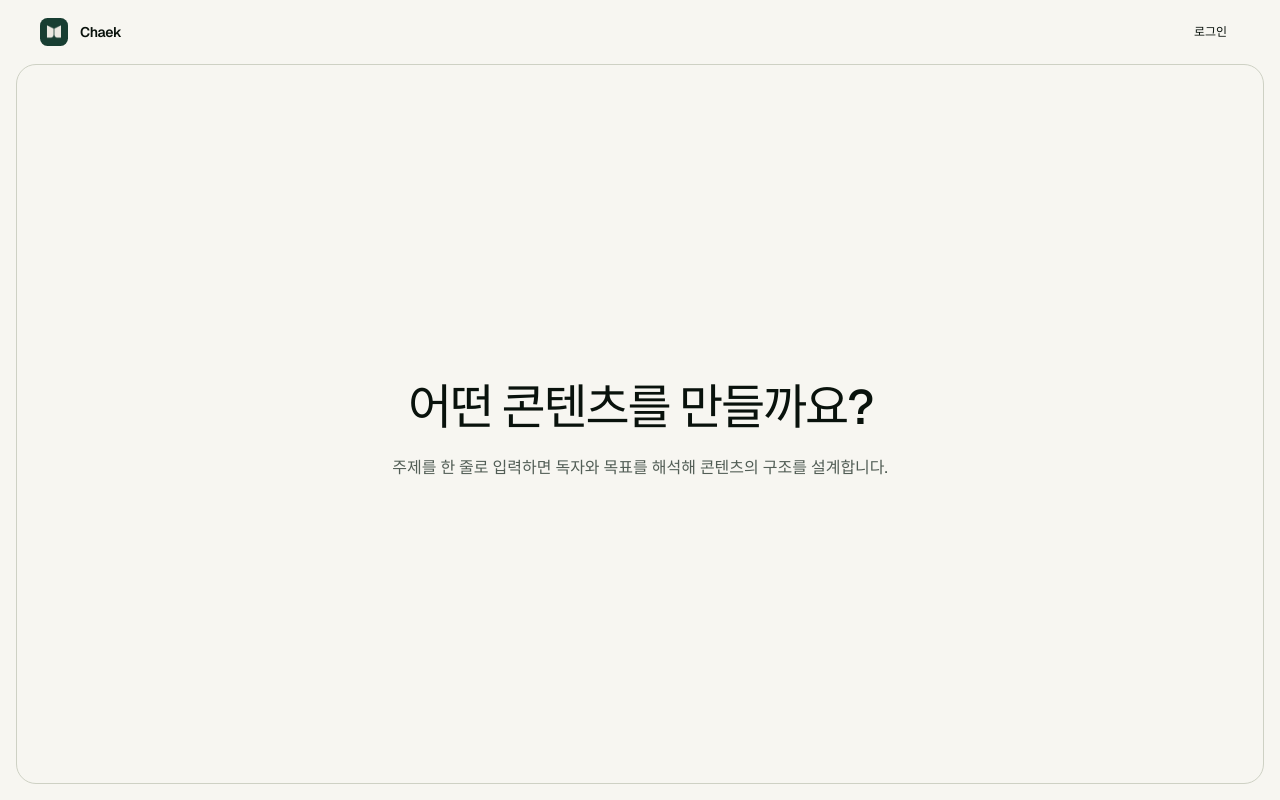
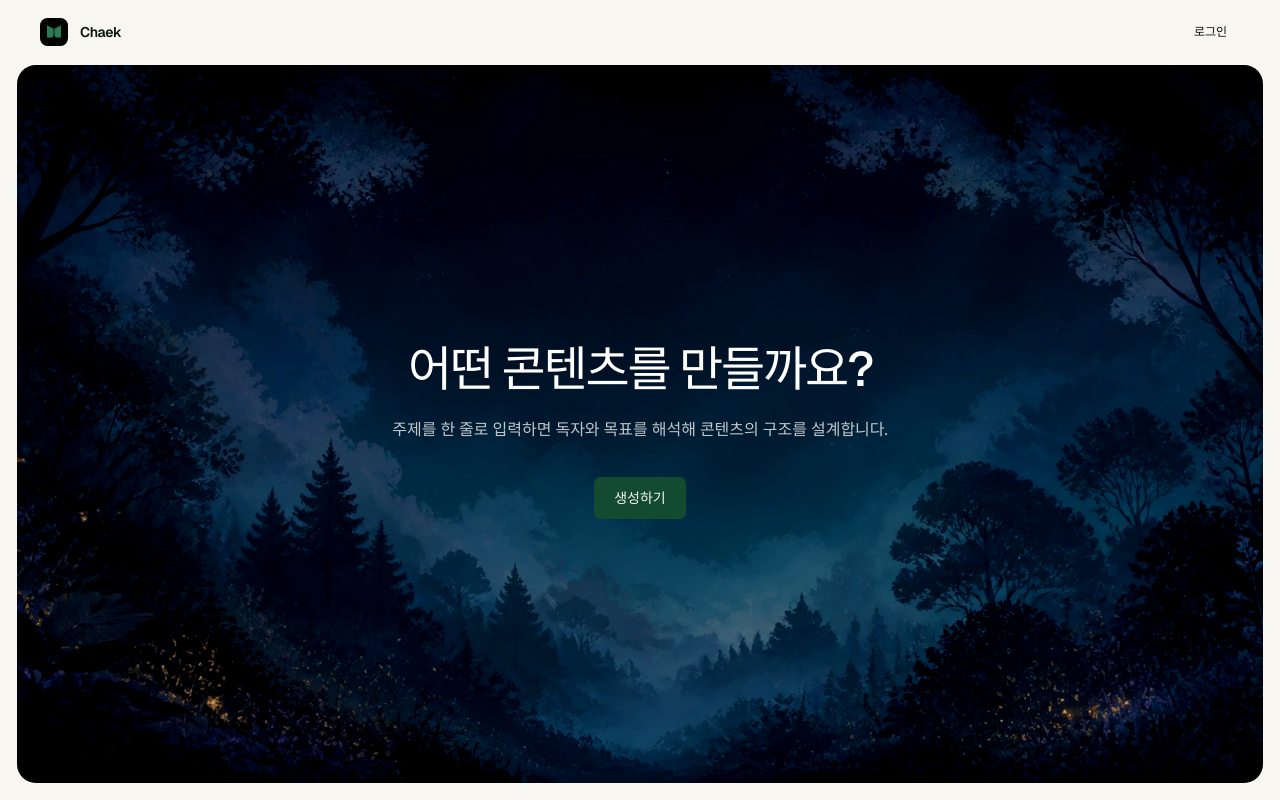
Before and after one commit to leejss/chaek, a Next.js app: page / in a window 1280 px wide. Built offline with nearby package versions, Linux system fonts and the light colour scheme; no server answers.

Commit message:
feat: enhance home page layout with background image and call-to-action button

```diff
--- a/app/(web)/page.tsx
+++ b/app/(web)/page.tsx
@@ -1,4 +1,8 @@
 import type { Metadata } from "next";
+import Image from "next/image";
+import Link from "next/link";
+
+import { buttonVariants } from "@/components/ui/button";
 
 export const metadata: Metadata = {
   title: "콘텐츠 만들기 | Chaek",
@@ -10,19 +14,36 @@
     <div className="px-4 pb-4 flex flex-col flex-1">
       <section
         aria-labelledby="home-title"
-        className={`flex flex-1 items-center justify-center border rounded-2xl`}
+        className="relative flex flex-1 items-center justify-center overflow-hidden rounded-2xl border border-white/10"
       >
-        <div className="w-full max-w-2xl">
+        <Image
+          alt=""
+          className="object-cover contrast-125 saturate-125"
+          fill
+          preload
+          sizes="100vw"
+          src="/images/dreamy-forest-hero.webp"
+        />
+        <div aria-hidden="true" className="absolute inset-0 bg-black/30" />
+        <div className="relative z-10 w-full max-w-2xl px-5 py-12 text-white sm:px-8">
           <h1
             className="mt-4 text-center text-4xl leading-[1.08] font-medium tracking-[-0.045em] text-balance sm:text-5xl"
             id="home-title"
           >
             어떤 콘텐츠를 만들까요?
           </h1>
-          <p className="mx-auto mt-5 max-w-xl text-center text-base leading-7 text-muted-foreground">
+          <p className="mx-auto mt-5 max-w-xl text-center text-base leading-7 text-white/75">
             주제를 한 줄로 입력하면 독자와 목표를 해석해 콘텐츠의 구조를
             설계합니다.
           </p>
+          <div className="mt-8 flex justify-center">
+            <Link
+              className={buttonVariants({ size: "lg" })}
+              href="/content"
+            >
+              생성하기
+            </Link>
+          </div>
         </div>
       </section>
     </div>
--- a/app/globals.css
+++ b/app/globals.css
@@ -108,7 +108,7 @@
 
 .dark {
   color-scheme: dark;
-  --background: oklch(0.115 0.018 165);
+  --background: oklch(12.832% 0.02684 165.41);
   --foreground: oklch(0.93 0.008 96);
   --card: oklch(0.155 0.022 165);
   --card-foreground: oklch(0.93 0.008 96);
@@ -145,8 +145,7 @@
   --sidebar-border: oklch(0.285 0.028 165);
   --sidebar-ring: oklch(0.72 0.09 150);
   --control-shadow: 0 1px 2px oklch(0 0 0 / 0.35);
-  --panel-shadow:
-    0 1px 2px oklch(0 0 0 / 0.3), 0 20px 48px oklch(0 0 0 / 0.28);
+  --panel-shadow: 0 1px 2px oklch(0 0 0 / 0.3), 0 20px 48px oklch(0 0 0 / 0.28);
   --popover-shadow:
     0 6px 16px oklch(0 0 0 / 0.38), 0 24px 56px oklch(0 0 0 / 0.4);
 }
```
Also changed, not shown: app/icon.png, public/images/dreamy-forest-hero.webp (added).
